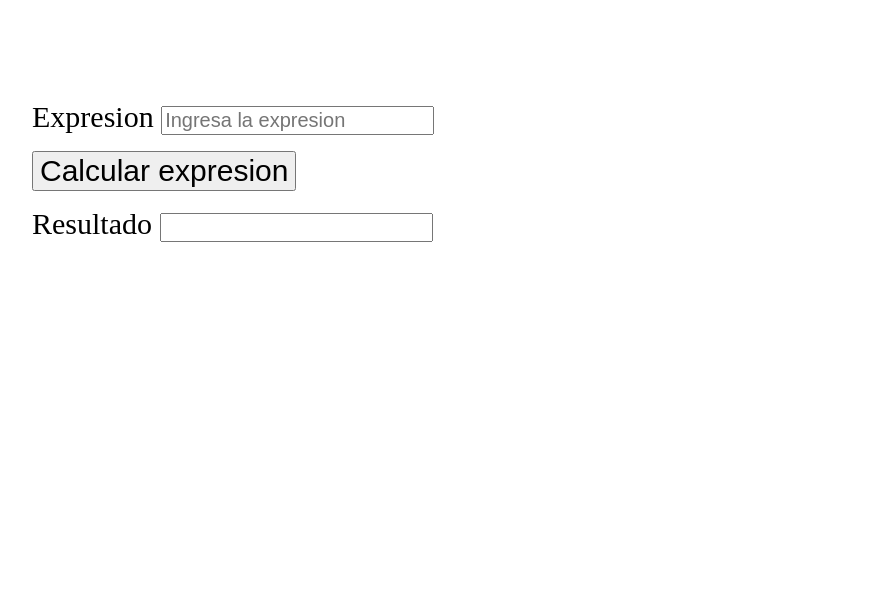
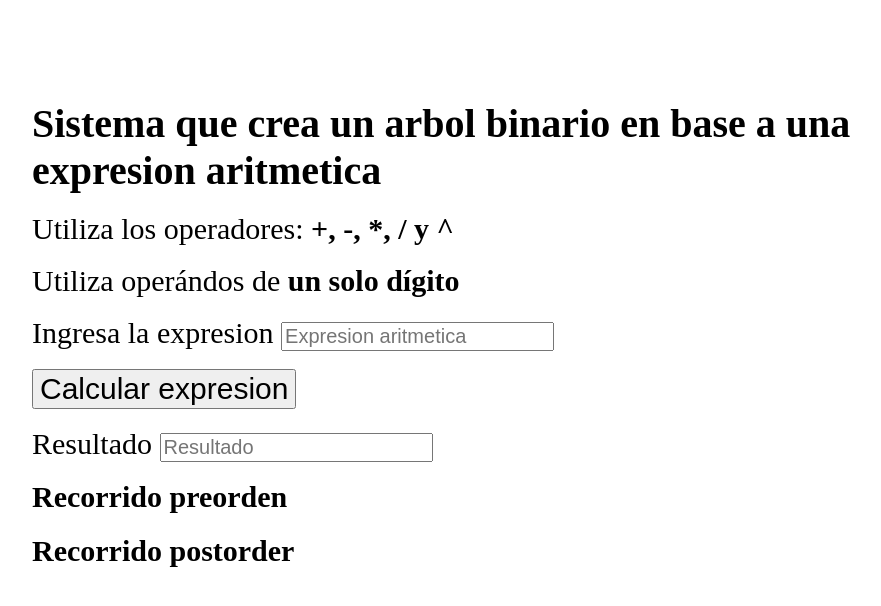
Before and after one commit to k-sierra/Proyecto-Final-de-la-Materia-E-D, a plain HTML site: page Index.html in a window 1280 px wide. Shown: the whole page, without its empty margins (176-1057 px from the left). Drawn offline with Linux system fonts and the light colour scheme.

Commit message:
Formulario terminado

```diff
--- a/Index.html
+++ b/Index.html
@@ -7,11 +7,21 @@
 </head>
 <body>
     <form style="margin: 100px 200px 10px 200px">
-        <label style="font-size: 30px">Expresion </label>
-        <input id="expresion" type="text" placeholder="Ingresa la expresion" style="font-size: 20px"><p>
-        <button id="btnCalcular" type="button" style="font-size: 30px">Calcular expresion</button><p>
+        <label style="font-size: 40px"><strong>Sistema que crea un arbol binario en base a una expresion aritmetica</strong></label><br><br>
+        <label style="font-size: 30px">Utiliza los operadores: <strong>+, -, *, / y ^</strong></label><br><br>
+        <label style="font-size: 30px">Utiliza operándos de <strong>un solo dígito</strong></label><br><br>
+        <label style="font-size: 30px">Ingresa la expresion </label>
+        <input id="expresion" type="text" placeholder="Expresion aritmetica" style="font-size: 20px"><br><br>
+
+        <button id="btnCalcular" type="button" style="font-size: 30px">Calcular expresion</button><br><br>
+
         <label style="font-size: 30px">Resultado </label>
-        <input id="resultadoExpresion" type="text" style="font-size: 20px">
+        <input id="resultadoExpresion" type="text" placeholder="Resultado" style="font-size: 20px"><br><br>
+
+        <label style="font-size: 30px"><strong>Recorrido preorden</strong></label>
+        <p id="preorden" style="font-size: 20px"></p>
+        <label style="font-size: 30px"><strong>Recorrido postorder</strong></label>
+        <p id="postorden" style="font-size: 20px"></p>
     </form>
     <script src="Main.js"></script>
 </body>
```
